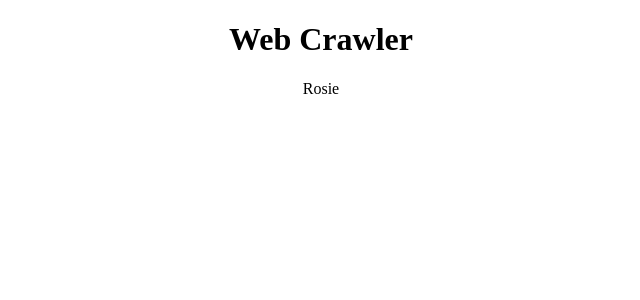
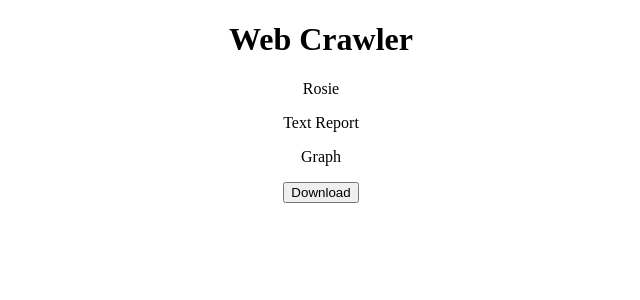
Before and after one commit to nc-ateam/wc-fe, a React (Create React App) app: page / in a window 1280 px wide. Shown: the top 300 px of the page, without its empty margins (319-959 px from the left). Built offline with nearby package versions, Linux system fonts and the light colour scheme.

Commit message:
adds button, graph, text report, report field

```diff
--- /dev/null
+++ b/src/components/DownloadButton.jsx
@@ -0,0 +1,13 @@
+import React, { Component } from 'react';
+
+class DownloadButton extends Component {
+  render() {
+    return (
+      <div>
+        <button>Download</button>
+      </div>
+    );
+  }
+}
+
+export default DownloadButton;
--- /dev/null
+++ b/src/components/Graph.jsx
@@ -0,0 +1,13 @@
+import React, { Component } from 'react';
+
+class Graph extends Component {
+  render() {
+    return (
+      <div>
+        <p>Graph</p>
+      </div>
+    );
+  }
+}
+
+export default Graph;
--- a/src/components/Home.jsx
+++ b/src/components/Home.jsx
@@ -1,4 +1,5 @@
 import React, { Component } from 'react';
+import ReportField from './ReportField';
 
 class Home extends Component {
   state = {}
@@ -6,6 +7,7 @@ class Home extends Component {
     return (
       <div>
         <p>Rosie</p>
+        <ReportField />
       </div>
     );
   }
--- /dev/null
+++ b/src/components/ReportField.jsx
@@ -0,0 +1,18 @@
+import React, { Component } from 'react';
+import Graph from './Graph';
+import DownloadButton from './DownloadButton';
+import TxtReport from './TxtReport';
+
+class ReportField extends Component {
+  render() {
+    return (
+      <div>
+        <TxtReport />
+        <Graph />
+        <DownloadButton />
+      </div>
+    );
+  }
+}
+
+export default ReportField;
--- /dev/null
+++ b/src/components/TxtReport.jsx
@@ -0,0 +1,13 @@
+import React, { Component } from 'react';
+
+class TxtReport extends Component {
+  render() {
+    return (
+      <div>
+        <p>Text Report</p>
+      </div>
+    );
+  }
+}
+
+export default TxtReport;
```
